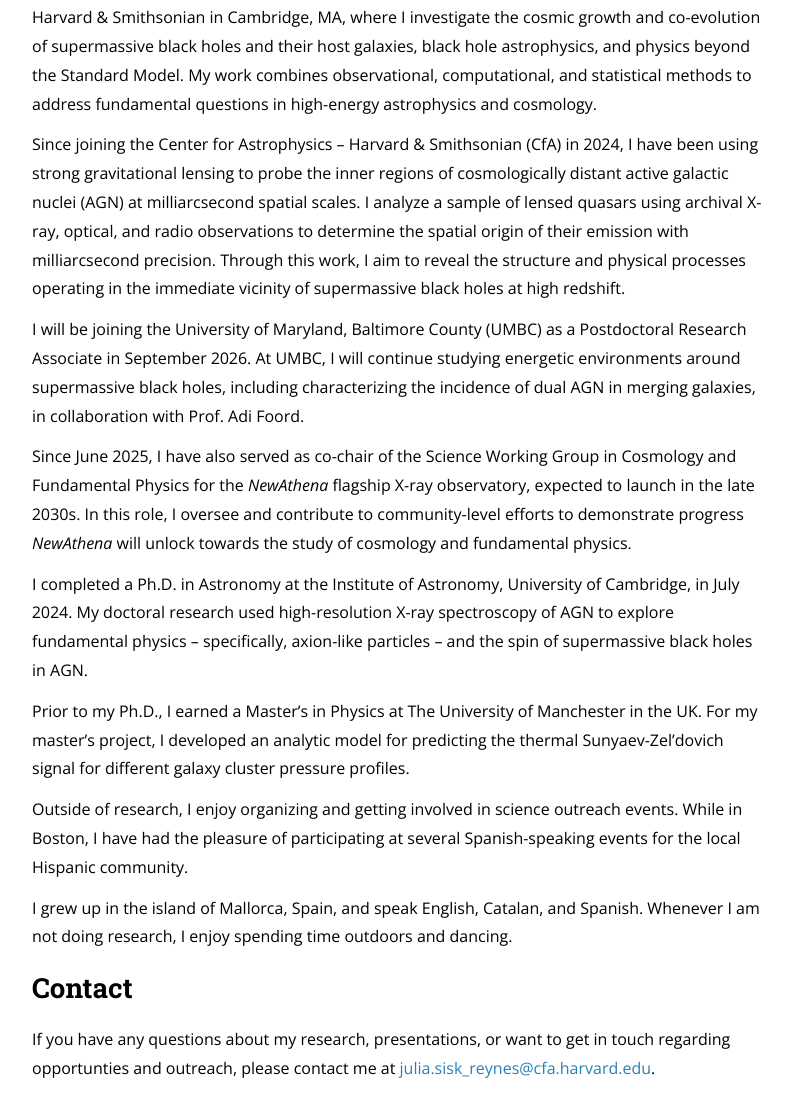
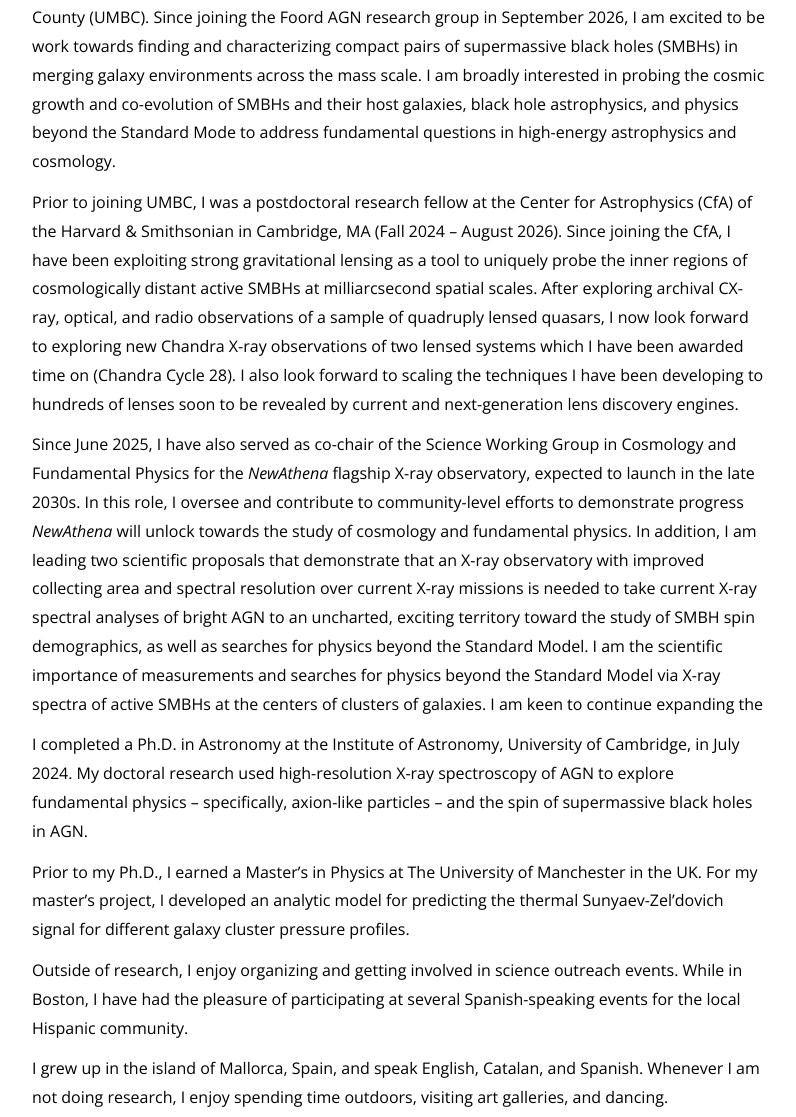
Before and after one commit to jsiskreynes-astro/jsiskreynes-astro.github.io, a Jekyll site: the page built from index.md, in a window 1280 px wide and 1400 px high, scrolled down 206 px. Shown: the part 283-1400 px from the top of the window, without its empty margins (240-1036 px from the left). Built offline with Jekyll 4.4.1, drawn with Linux system fonts in a browser that asks for light colours; nearby versions of some CDN libraries; some of the changed text lies outside the part shown.

Commit message:
Update index.md

```diff
--- a/index.md
+++ b/index.md
@@ -8,13 +8,11 @@ nav_order: 1
 
 ![alt text]({{ site.baseurl }}/assets/me.JPG "Profile Picture"){:.profile}
 
-I am an astronomer and postdoctoral research fellow at the Center for Astrophysics (CfA) of the Harvard &amp; Smithsonian in Cambridge, MA, where I investigate the cosmic growth and co-evolution of supermassive black holes and their host galaxies, black hole astrophysics, and physics beyond the Standard Model. My work combines observational, computational, and statistical methods to address fundamental questions in high-energy astrophysics and cosmology.
+I am an astronomer and postdoctoral research associate at the University of Maryland, Baltimore County (UMBC). Since joining the Foord AGN research group in September 2026, I am excited to be work towards finding and characterizing compact pairs of supermassive black holes (SMBHs) in merging galaxy environments across the mass scale. I am broadly interested in probing the cosmic growth and co-evolution of SMBHs and their host galaxies, black hole astrophysics, and physics beyond the Standard Mode to address fundamental questions in high-energy astrophysics and cosmology.
 
-Since joining the Center for Astrophysics -- Harvard & Smithsonian (CfA) in 2024, I have been using strong gravitational lensing to probe the inner regions of cosmologically distant active galactic nuclei (AGN) at milliarcsecond spatial scales. I analyze a sample of lensed quasars using archival X-ray, optical, and radio observations to determine the spatial origin of their emission with milliarcsecond precision. Through this work, I aim to reveal the structure and physical processes operating in the immediate vicinity of supermassive black holes at high redshift.
+Prior to joining UMBC, I was a postdoctoral research fellow at the Center for Astrophysics (CfA) of the Harvard &amp; Smithsonian in Cambridge, MA (Fall 2024 -- August 2026). Since joining the CfA, I have been exploiting strong gravitational lensing as a tool to uniquely probe the inner regions of cosmologically distant active SMBHs at milliarcsecond spatial scales. After exploring archival CX-ray, optical, and radio observations of a sample of quadruply lensed quasars, I now look forward to exploring new Chandra X-ray observations of two lensed systems which I have been awarded time on (Chandra Cycle 28). I also look forward to scaling the techniques I have been developing to hundreds of lenses soon to be revealed by current and next-generation lens discovery engines.
 
-I will be joining the University of Maryland, Baltimore County (UMBC) as a Postdoctoral Research Associate in September 2026. At UMBC, I will continue studying energetic environments around supermassive black holes, including characterizing the incidence of dual AGN in merging galaxies, in collaboration with Prof. Adi Foord.
-
-Since June 2025, I have also served as co-chair of the Science Working Group in Cosmology and Fundamental Physics for the _NewAthena_ flagship X-ray observatory, expected to launch in the late 2030s. In this role, I oversee and contribute to community-level efforts to demonstrate progress _NewAthena_ will unlock towards the study of cosmology and fundamental physics.
+Since June 2025, I have also served as co-chair of the Science Working Group in Cosmology and Fundamental Physics for the _NewAthena_ flagship X-ray observatory, expected to launch in the late 2030s. In this role, I oversee and contribute to community-level efforts to demonstrate progress _NewAthena_ will unlock towards the study of cosmology and fundamental physics. In addition, I am leading two scientific proposals that demonstrate that an X-ray observatory with improved collecting area and spectral resolution over current X-ray missions is needed to take current X-ray spectral analyses of bright AGN to an uncharted, exciting territory toward the study of SMBH spin demographics, as well as searches for physics beyond the Standard Model. I am   the scientific importance of  measurements and searches for physics beyond the Standard Model via X-ray spectra of active SMBHs at the centers of clusters of galaxies. I am keen to continue expanding the
 
 I completed a Ph.D. in Astronomy at the Institute of Astronomy, University of Cambridge, in July 2024. My doctoral research used high-resolution X-ray spectroscopy of AGN to explore fundamental physics -- specifically, axion-like particles -- and the spin of supermassive black holes in AGN.
 
@@ -22,7 +20,7 @@ Prior to my Ph.D., I earned a Master’s in Physics at The University of Manches
 
 Outside of research, I enjoy organizing and getting involved in science outreach events. While in Boston, I have had the pleasure of participating at several Spanish-speaking events for the local Hispanic community.
 
-I grew up in the island of Mallorca, Spain, and speak English, Catalan, and Spanish. Whenever I am not doing research, I enjoy spending time outdoors and dancing.
+I grew up in the island of Mallorca, Spain, and speak English, Catalan, and Spanish. Whenever I am not doing research, I enjoy spending time outdoors, visiting art galleries, and dancing.
 
 ## Contact
 
```
